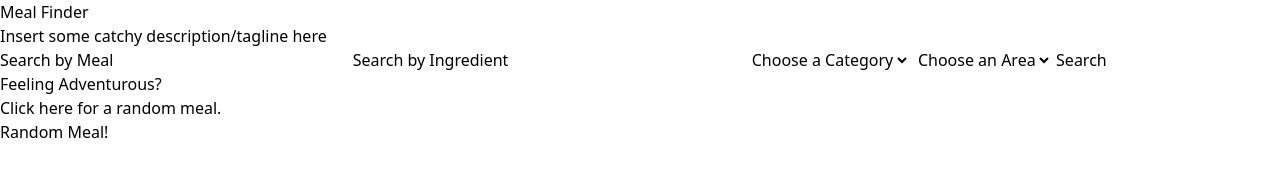
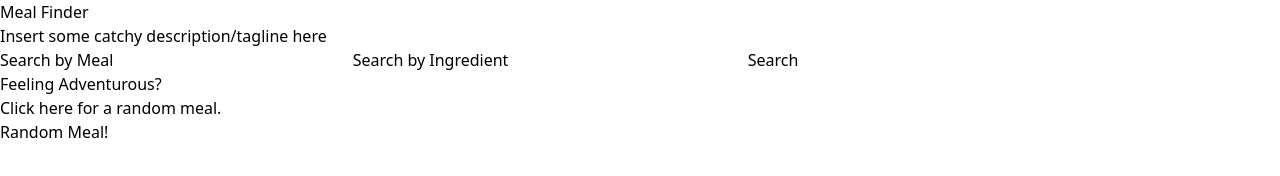
Before and after one commit to katarina-andrews/meal-finder, a plain HTML site: page index.html in a window 1280 px wide. Drawn offline with nearby package versions, Linux system fonts and the light colour scheme.

Commit message:
removed drop lists from html

```diff
--- a/index.html
+++ b/index.html
@@ -20,12 +20,7 @@
           <label for="search-ingredient">Search by Ingredient</label>
           <input type="text" name="search-ingredient" id="search-ingredient" />
 
-          <select name="select-category" id="select-category">
-            <option value="" disabled selected hidden>Choose a Category</option>
-          </select>
-          <select name="select-area" id="select-area">
-            <option value="" disabled selected hidden>Choose an Area</option>
-          </select>
+
           <button type="submit" id="recipe-search-btn">Search</button>
         </form>
       </section>
```
